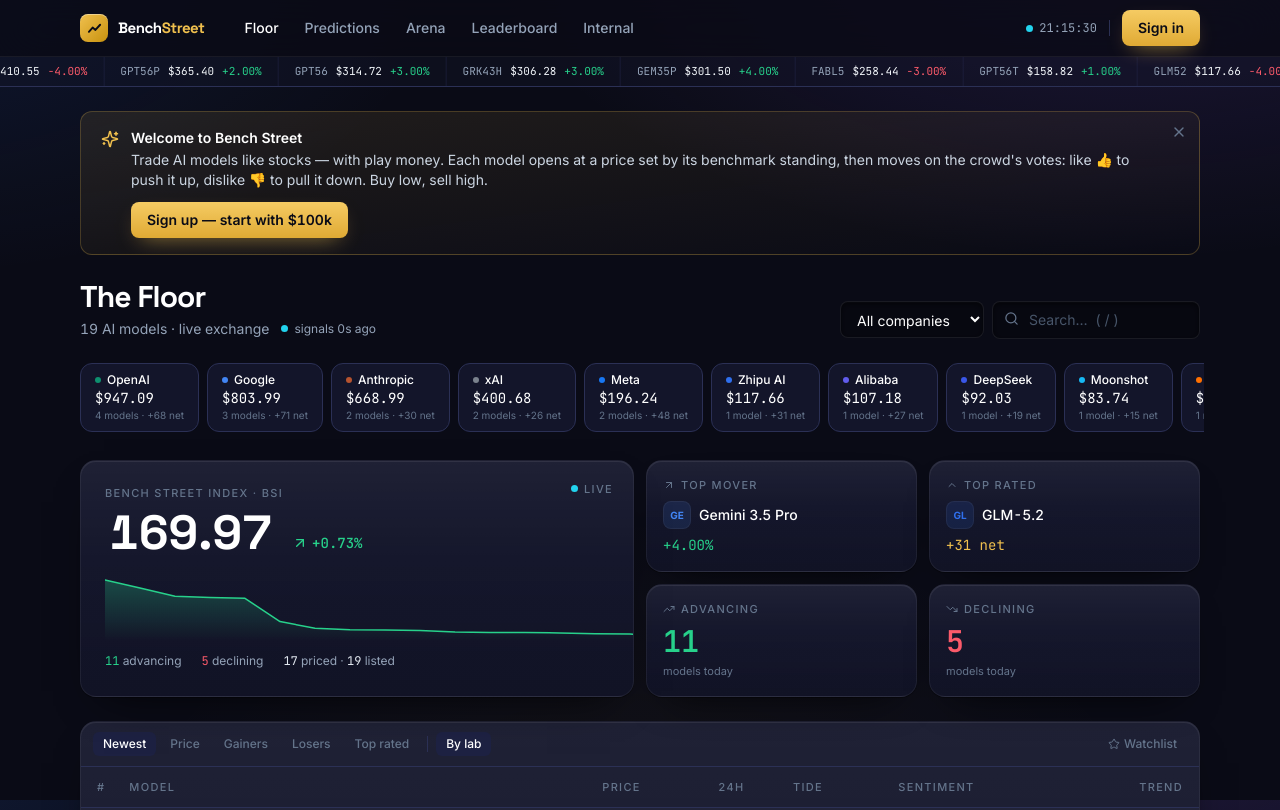
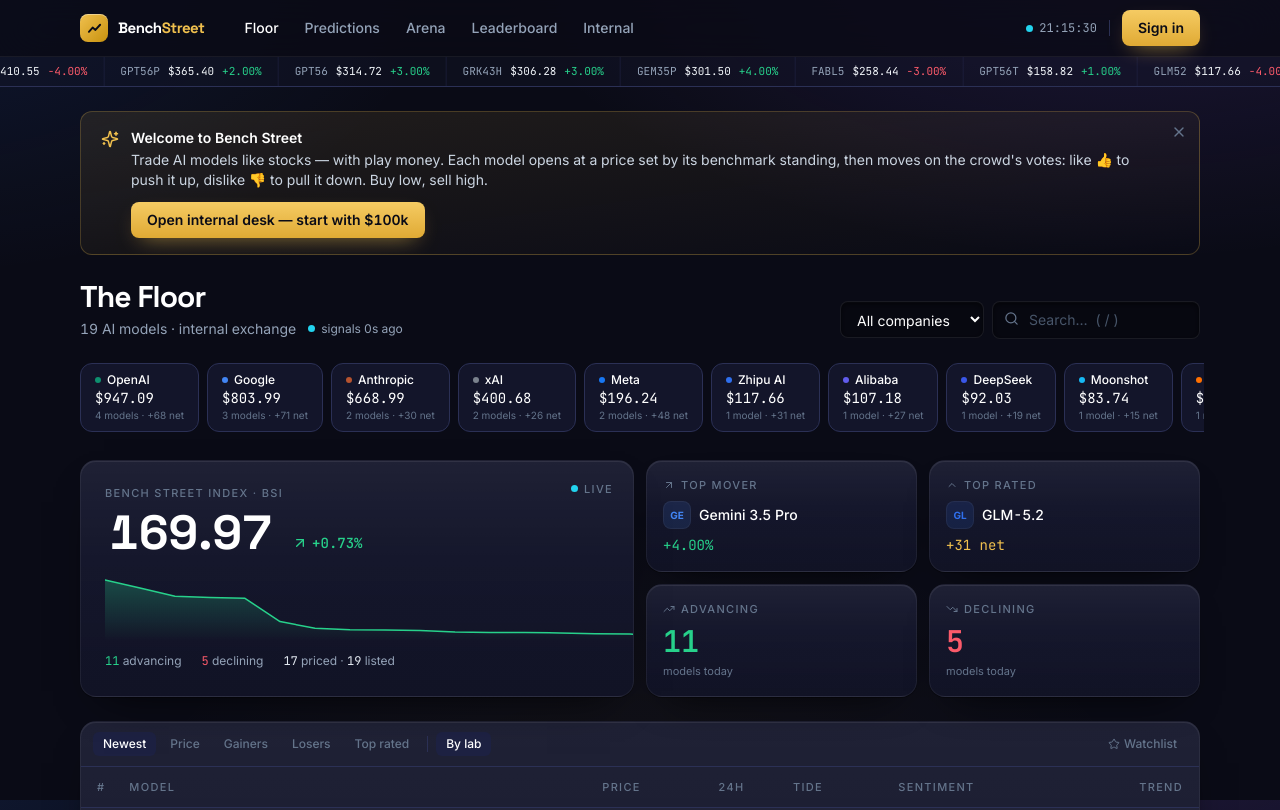
Before and after one commit to Foxxed909/bench-street, a React (Vite) app in the folder client/: page / in a window 1280 px wide. Shown: the top 810 px of the page. Built offline with nearby package versions, Linux system fonts and the light colour scheme.

Commit message:
Update Floor copy for internal mode

```diff
--- a/client/src/pages/Floor.jsx
+++ b/client/src/pages/Floor.jsx
@@ -245,7 +245,7 @@
         <div>
           <h1 className="font-display text-3xl font-bold tracking-tightest text-white">The Floor</h1>
           <div className="flex items-center gap-3 mt-1">
-            <p className="text-sm text-slate-400">{models.length} AI models · live exchange</p>
+            <p className="text-sm text-slate-400">{models.length} AI models · internal exchange</p>
             {signals?.updatedAt && (
               <span className="flex items-center gap-1.5 text-xs text-slate-400">
                 <span className="live-dot" />
@@ -455,7 +455,7 @@
           </p>
           {!user && (
             <Link to="/login" className="btn-primary mt-3 inline-block">
-              Sign up — start with $100k
+              Open internal desk — start with $100k
             </Link>
           )}
         </div>
```
